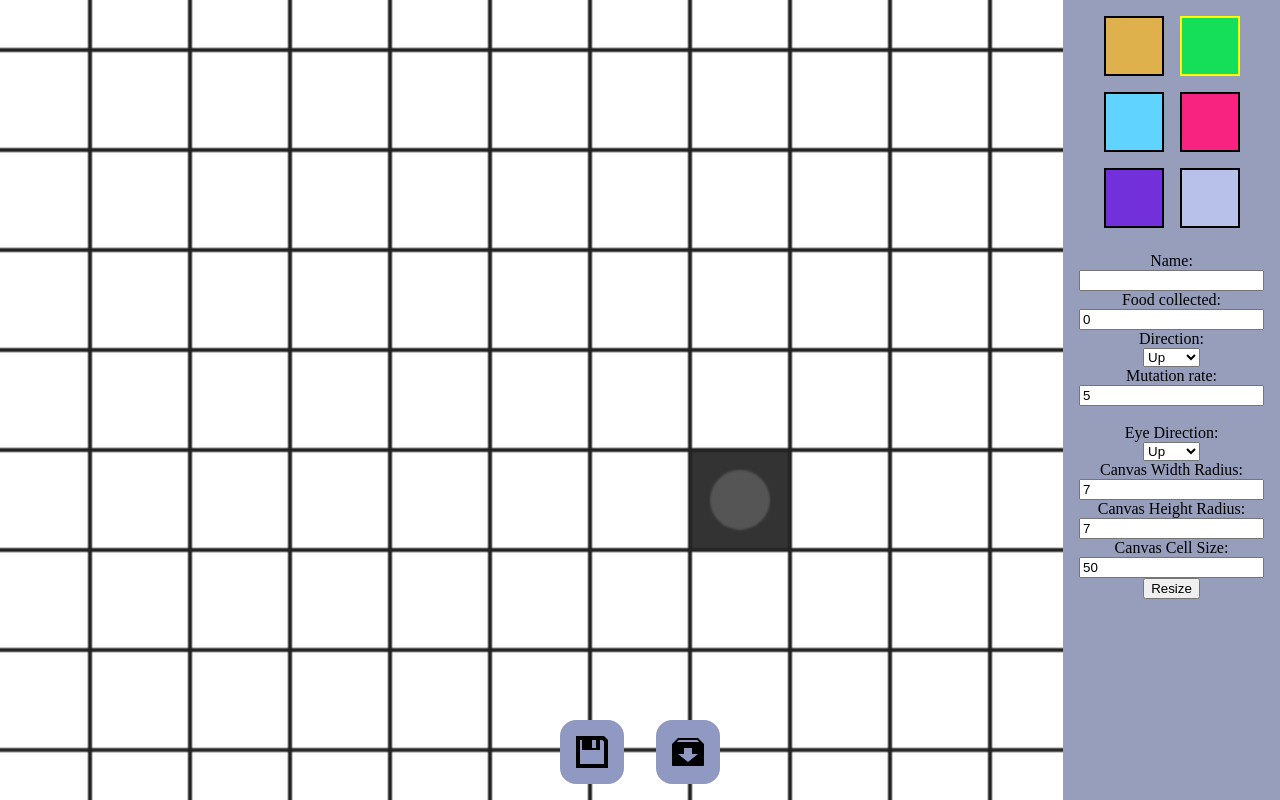
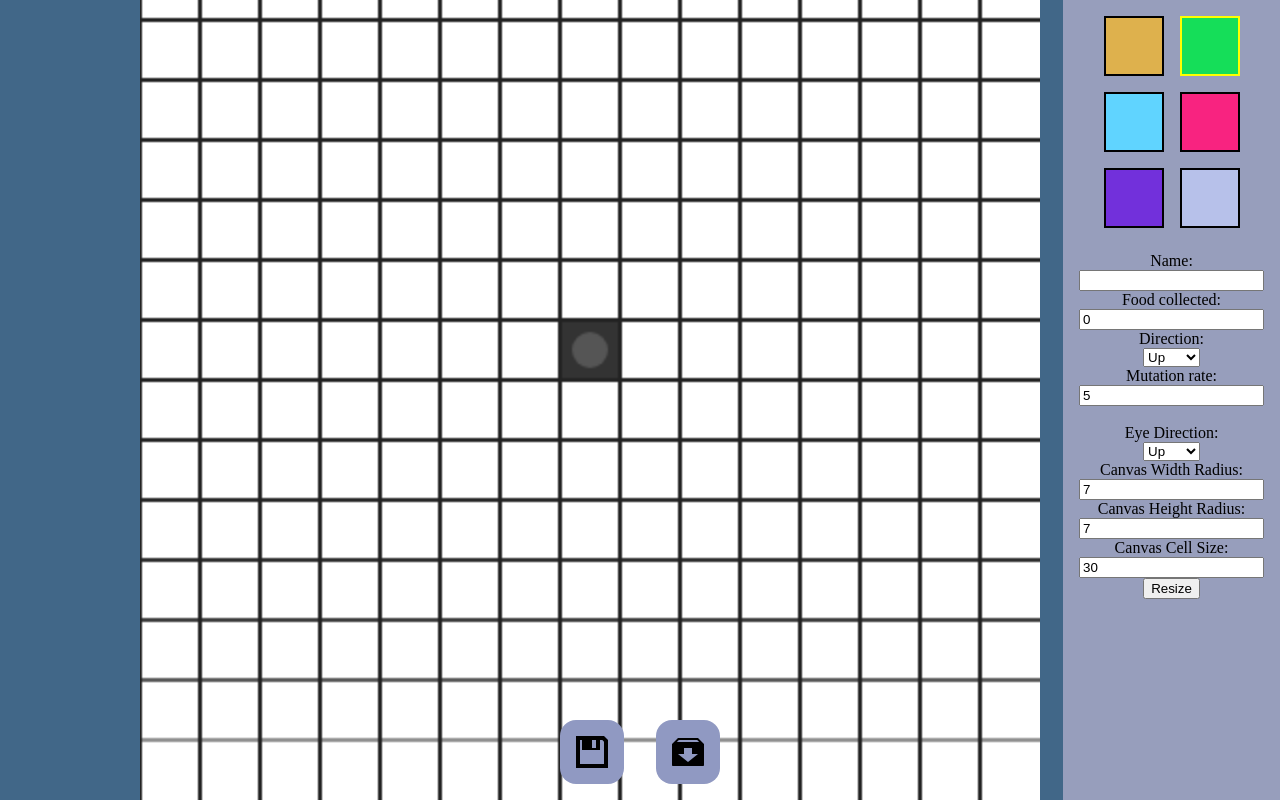
Before and after one commit to Notenlish/lifeengine-creature-editor, a plain HTML site: page index.html in a window 1280 px wide. Drawn offline with Linux system fonts and the light colour scheme.

Commit message:
fix: canvas cell size #11

```diff
--- a/index.html
+++ b/index.html
@@ -67,7 +67,7 @@
                 <input name="height" id="canvas-height" min="1" value="7" type="number">
 
                 <label for="canvas-cellSize">Canvas Cell Size:</label>
-                <input name="cellSize" id="canvas-cellSize" min="1" value="50" type="number">
+                <input name="cellSize" id="canvas-cellSize" min="1" value="30" type="number">
                 <button id="canvas-resize">Resize</button>
             </form>
         </div>
```
